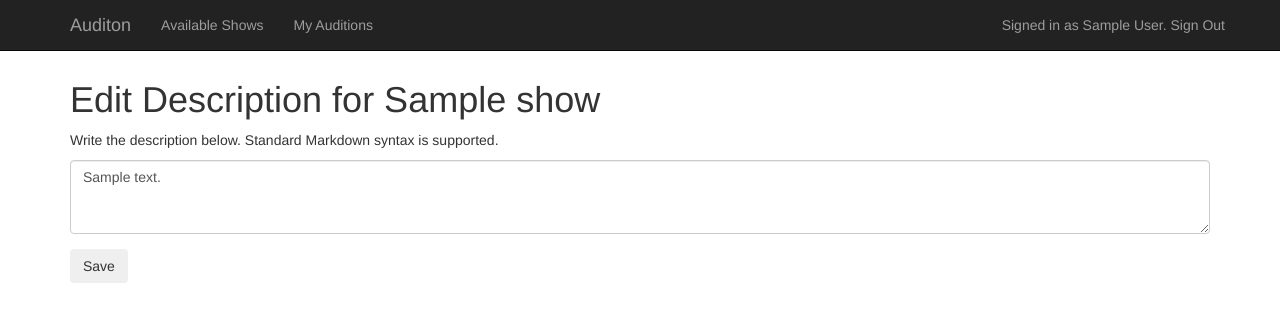
After one commit to JamesP2/Audition, a Flask app: page /show/1/manage/description in a window 1280 px wide. The commit adds this page. Shown: the top 322 px of the page. Run offline with Flask 2, Linux system fonts and the light colour scheme; a user stored in the database is signed in; tables that the repository leaves empty hold one stand-in row (values such as "Sample post"); parts of the project's set-up code (start-up, migrations or seed data) failed here and were passed over; some libraries are stand-ins or nearby versions.

Commit message:
Show descriptions implemented in full

```diff
--- a/audition/templates/manage_show.html
+++ b/audition/templates/manage_show.html
@@ -2,6 +2,8 @@
 {% block title %}Manage Show{% endblock %}
 {% block body %}
     <h1>Manage {{ show.name }}</h1>
+    {{ show.description | markdown | safe if show.description}}
+    <p class="small"><a href="{{ url_for('manage_show_description', show_id=show.id) }}">Edit Show Description</a></p>
     <p>Here you can view the full audition schedule for your show.</p>
 
     {% for audition_day in show.audition_days if audition_day.auditions|length > 0 %}
--- /dev/null
+++ b/audition/templates/manage_show_description.html
@@ -0,0 +1,13 @@
+{% extends "layout.html" %}
+{% block title %}Edit Description{% endblock %}
+{% block body %}
+    <h1>Edit Description for {{ show.name }}</h1>
+    <p>Write the description below. Standard Markdown syntax is supported.</p>
+
+    <form action="" method="post" id="descriptionForm">
+        <div class="form-group">
+            <textarea class="form-control" rows="3" placeholder="Show Description" name="description" form="descriptionForm">{{ show.description if show.description}}</textarea>
+        </div>
+        <button type="submit" class="btn">Save</button>
+    </form>
+{% endblock %}
--- a/audition/templates/show.html
+++ b/audition/templates/show.html
@@ -2,6 +2,7 @@
 {% block title %}{{ show.name }}{% endblock %}
 {% block body %}
     <h1>Auditions for {{ show.name }}</h1>
+    {{ show.description | markdown | safe if show.description}}
     <p>Please pick a vacant audition</p>
     {% for audition_day in show.audition_days if audition_day.auditions|length > 0 %}
         <h2>{{ audition_day.get_date_string() }}</h2>
--- a/audition/views.py
+++ b/audition/views.py
@@ -156,6 +156,22 @@ def manage_show(show_id):
                            show=given_show)
 
 
+@app.route('/show/<int:show_id>/manage/description', methods=['GET', 'POST'])
+@login_required
+def manage_show_description(show_id):
+    given_show = Show.query.get(show_id)
+
+    if request.method == 'POST':
+        given_show.description = request.form['description']
+
+        db.session.add(given_show)
+        db.session.commit()
+
+        return redirect(url_for('manage_show', show_id=show_id))
+
+    return render_template('manage_show_description.html', show=given_show)
+
+
 @app.route('/audition/<int:audition_id>', methods=['GET', 'POST'])
 @login_required
 def manage_audition(audition_id):
```
